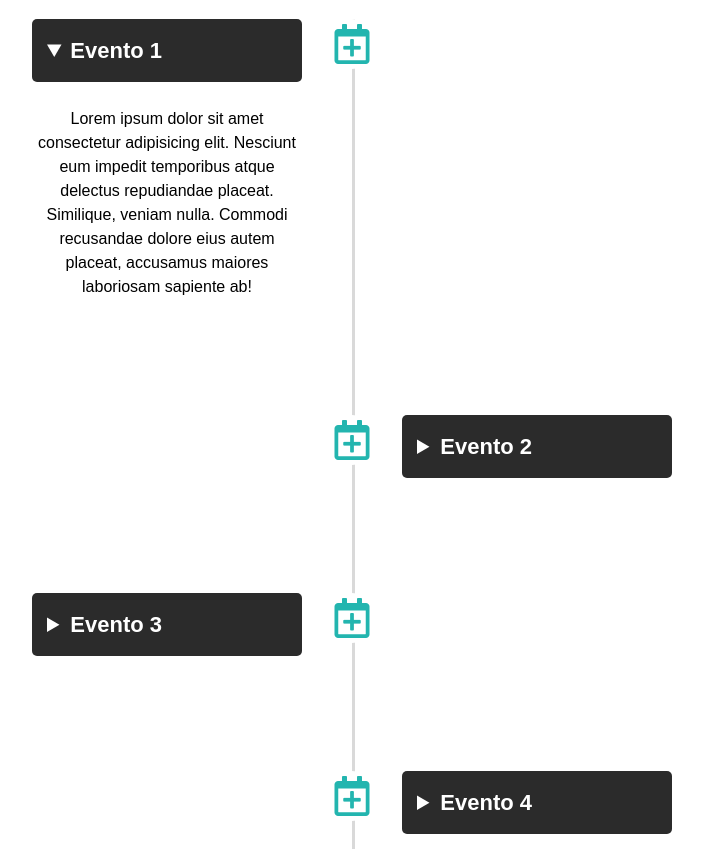
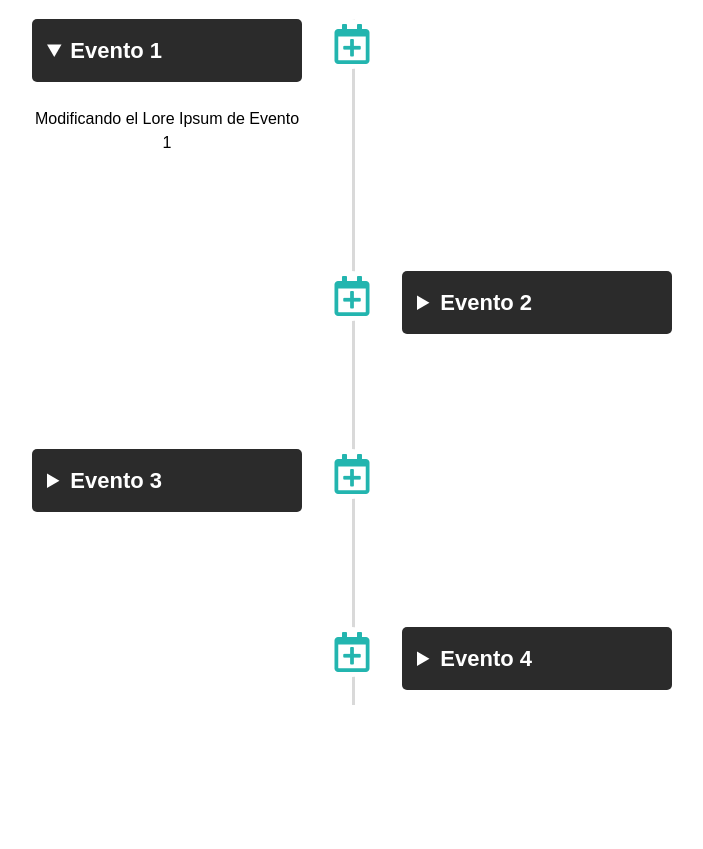
Before and after one commit to Jemuth/LineaTemporal, a plain HTML site: page index.html in a window 1280 px wide. Both pictures are taken after a click on the heading "Evento 1". Shown: the part 72-921 px from the top of the page, without its empty margins (288-991 px from the left). After the commit the page ends 821 px from the top, so only its background shows below. Drawn offline with Linux system fonts and the light colour scheme.

Commit message:
Modificacion Evento 1

```diff
--- a/index.html
+++ b/index.html
@@ -13,9 +13,7 @@
         <div class="detail-wrapper">
             <details>
                 <summary>Evento 1</summary>
-                <p>Lorem ipsum dolor sit amet consectetur adipisicing elit. Nesciunt eum impedit temporibus atque
-                    delectus repudiandae placeat. Similique, veniam nulla. Commodi recusandae dolore eius autem placeat,
-                    accusamus maiores laboriosam sapiente ab!</p>
+                <p>Modificando el Lore Ipsum de Evento 1</p>
             </details>
         </div>
         <div class="detail-wrapper">
```
